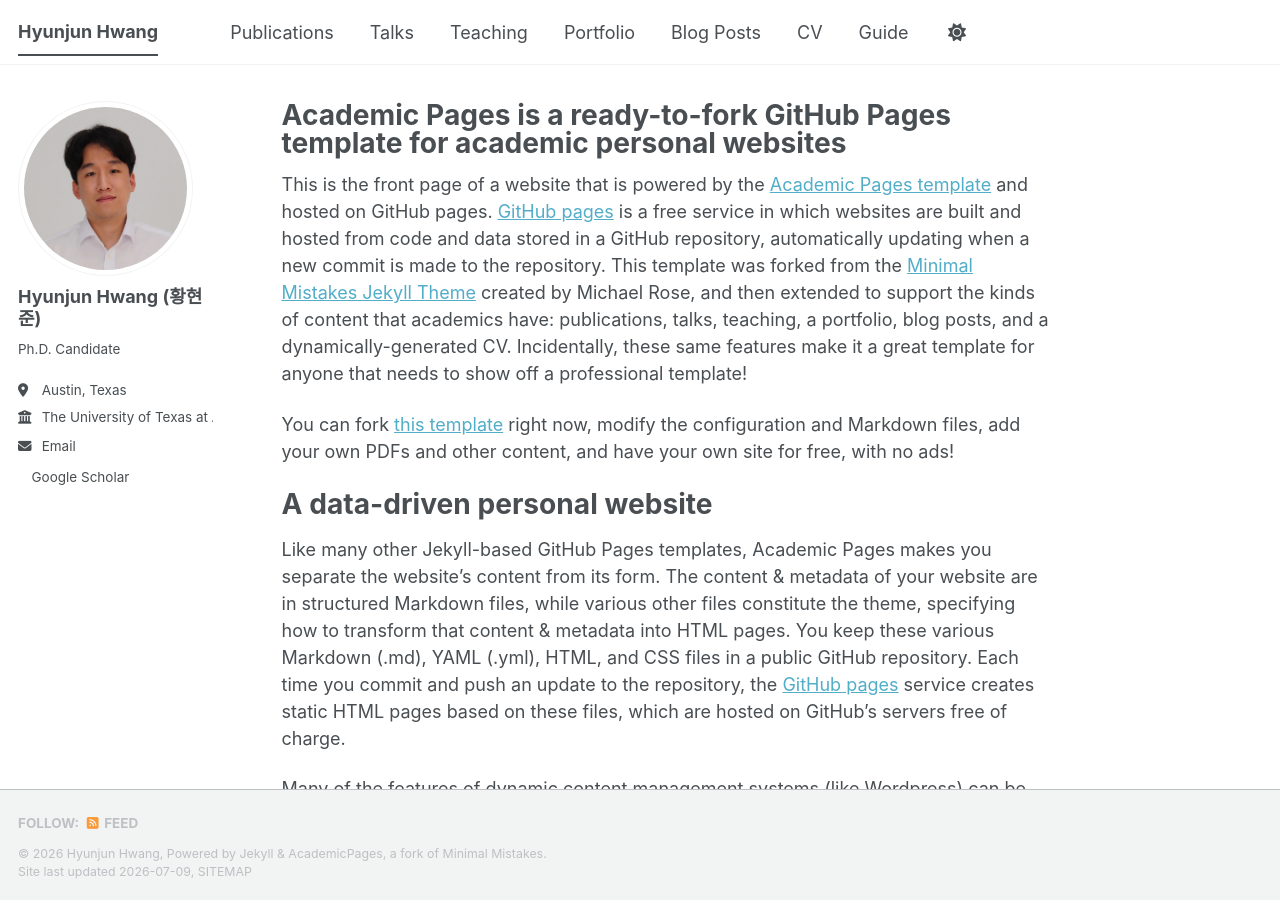
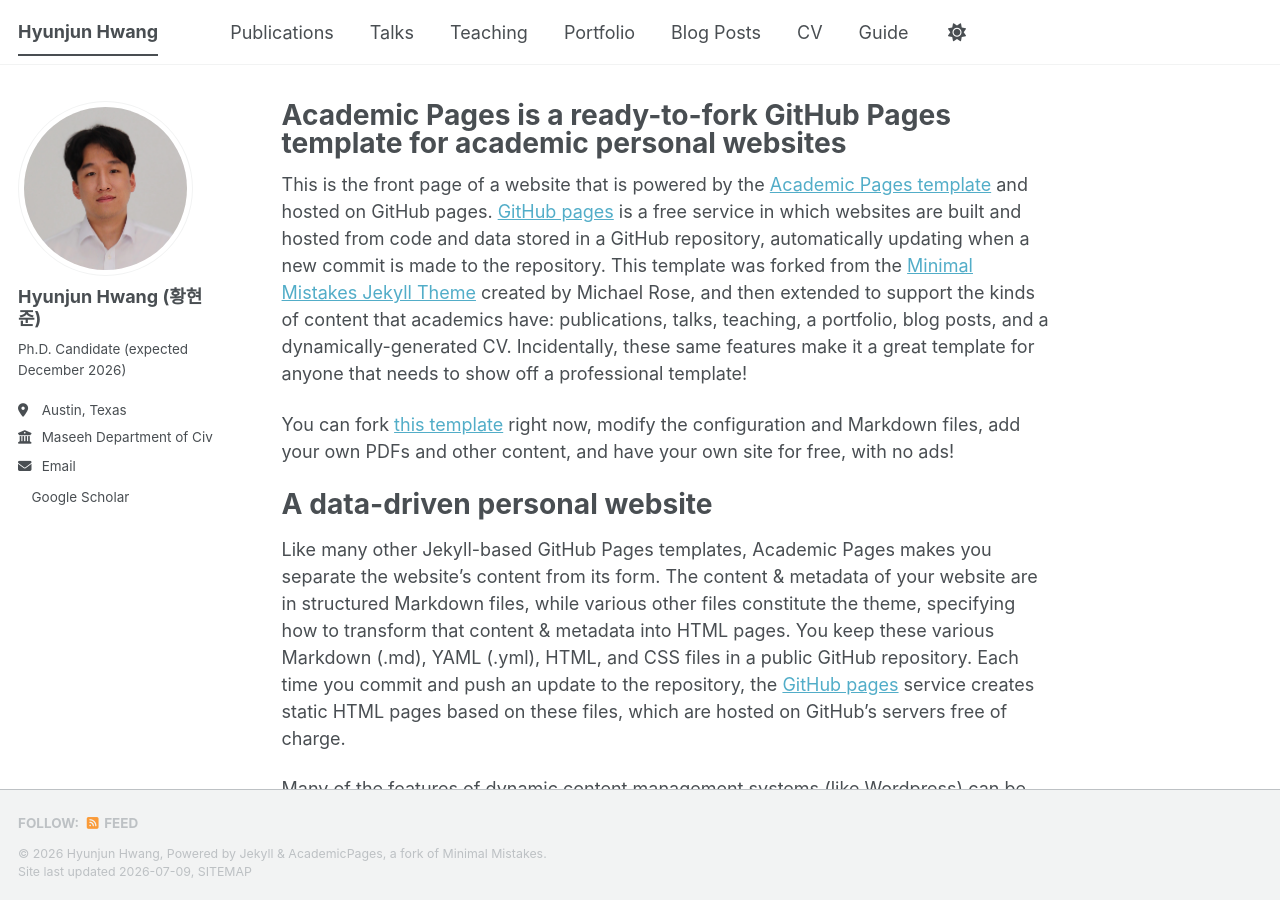
Before and after one commit to hyunjunhwang/hyunjunhwang.github.io, a Jekyll site: the page built from _pages/about.md, in a window 1280 px wide and 900 px high. Built offline with Jekyll 4.4.1, drawn with Linux system fonts in a browser that asks for light colours; a style sheet for code colours, icons or effects is not loaded.

Commit message:
Update _config.yml

```diff
--- a/_config.yml
+++ b/_config.yml
@@ -26,9 +26,9 @@ author:
   avatar           : "Profile.jpg"
   name             : "Hyunjun Hwang (황현준)"
   pronouns         : # example: "she/her"
-  bio              : "Ph.D. Candidate"
+  bio              : "Ph.D. Candidate (expected December 2026)"
   location         : "Austin, Texas"
-  employer         : "The University of Texas at Austin"
+  employer         : "Maseeh Department of Civil, Architectural and Environmental Engineering The University of Texas at Austin"
   uri              : # URL
   email            : "hjhwang@utexas.edu"
 
```
